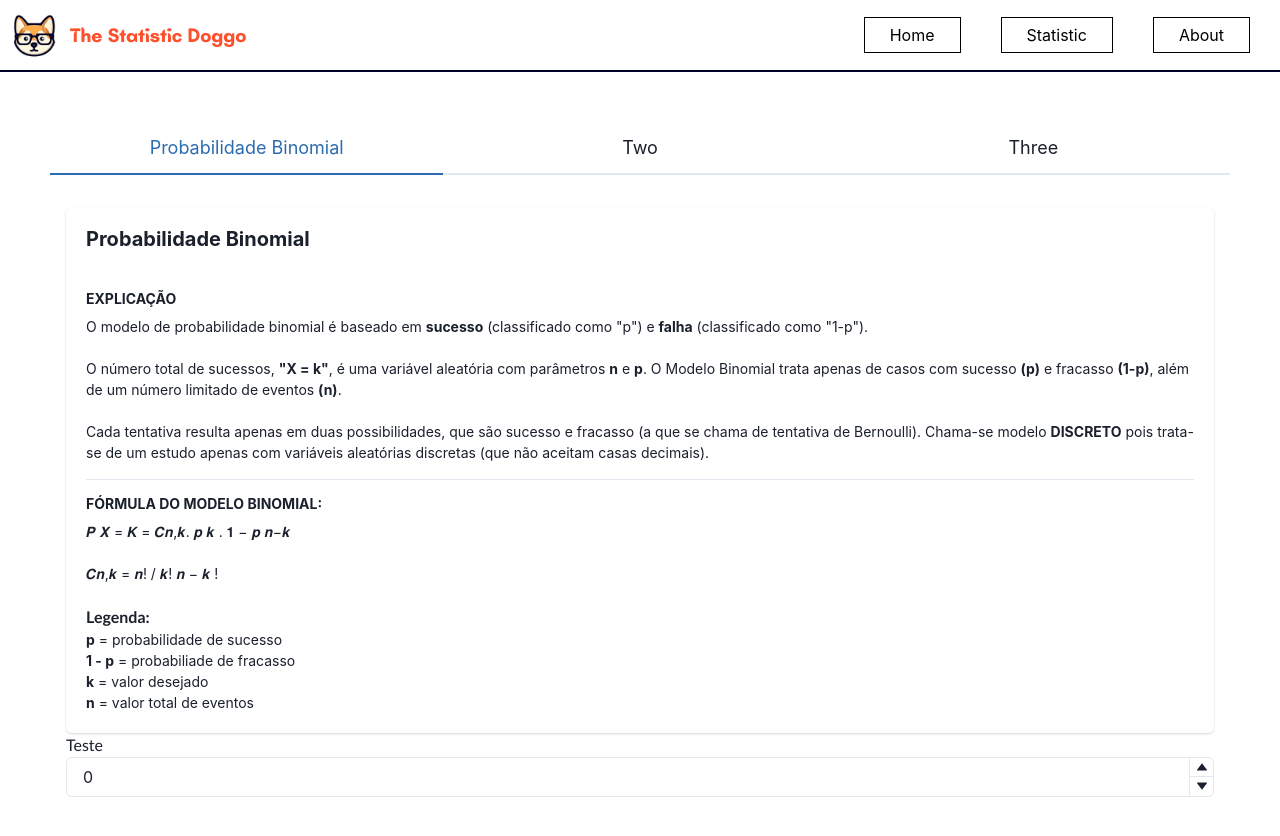
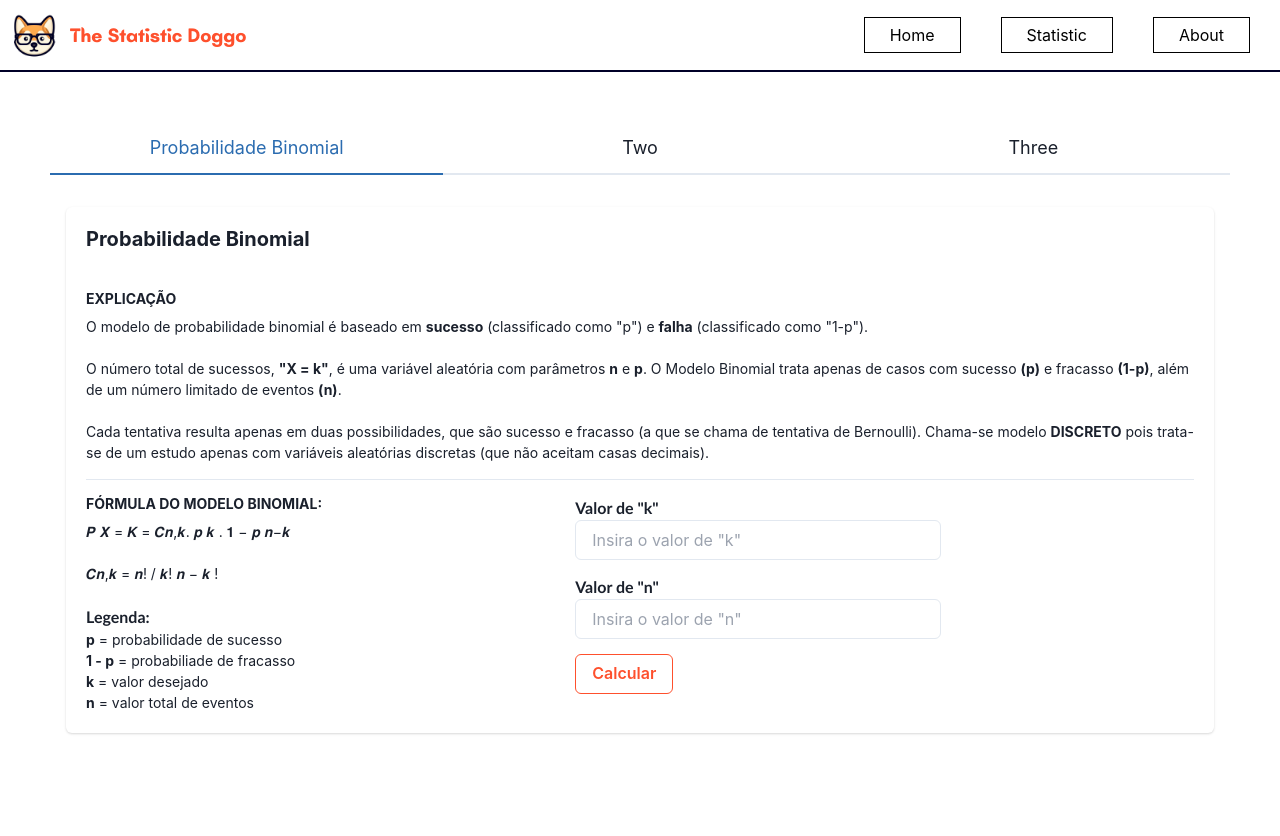
Before and after one commit to brenoocanha/the-statistic-doggo, a React (Create React App) app: page /statistic in a window 1280 px wide. Shown: the top 836 px of the page. After the commit the page ends 800 px from the top, so only its background shows below. Built offline with nearby package versions, Linux system fonts and the light colour scheme; a web font is replaced by a local one.

Commit message:
safe commit

```diff
--- a/package.json
+++ b/package.json
@@ -13,6 +13,9 @@
     "@testing-library/user-event": "^13.5.0",
     "bootstrap": "^5.3.0-alpha3",
     "framer-motion": "^10.12.12",
+    "install": "^0.13.0",
+    "mathjs": "^11.8.0",
+    "npm": "^9.6.7",
     "react": "^18.2.0",
     "react-bootstrap": "^2.7.4",
     "react-dom": "^18.2.0",
--- a/src/components/ProbabilidadeBinomial.js
+++ b/src/components/ProbabilidadeBinomial.js
@@ -1,16 +1,22 @@
-import React from 'react';
+import React, { useState } from 'react';
 import styled from 'styled-components';
-import {
-  NumberInput,
-  NumberInputField,
-  NumberInputStepper,
-  NumberIncrementStepper,
-  NumberDecrementStepper,
-} from '@chakra-ui/react'
-import { Card, CardHeader, CardBody, CardFooter, Heading, Stack, Box, Text, StackDivider } from '@chakra-ui/react'
+import { Card, CardHeader, CardBody, CardFooter, Heading, Stack, Box, Text, StackDivider } from '@chakra-ui/react';
+import { Input } from '@chakra-ui/react'
+import { Button, ButtonGroup } from '@chakra-ui/react'
 
 export default function ProbabilidadeBinomial() {
 
+  const[k, setK] = useState(0);
+  const[n, setN] = useState(0);
+
+  function CalculateBinomial(e){
+    var elementK = document.getElementById('kValue');
+    var kValue = elementK.value;
+    var elementN = document.getElementById('nValue');
+    var nValue = elementN.value;
+
+
+  }
 
   return (
 
@@ -36,6 +42,8 @@ export default function ProbabilidadeBinomial() {
                 <p>Cada tentativa resulta apenas em duas possibilidades, que são sucesso e fracasso (a que se chama de tentativa de Bernoulli). Chama-se modelo <strong>DISCRETO</strong> pois trata-se de um estudo apenas com variáveis aleatórias discretas (que não aceitam casas decimais).</p>
               </Text>
             </Box>
+            <div style={{ display: 'flex', justifyContent: 'space-between' }}>
+              <div>
                 <Box>
                   <Heading size='xs' textTransform='uppercase'>
                     Fórmula do modelo Binomial:
@@ -58,27 +66,30 @@ export default function ProbabilidadeBinomial() {
 
                   </Text>
                 </Box>
-            {/* <Box>
-              <Heading size='xs' textTransform='uppercase'>
-                Analysis
-              </Heading>
-              <Text pt='2' fontSize='sm'>
-                See a detailed analysis of all your business clients.
-              </Text>
-            </Box> */}
+              </div>
+              <div style={{margin: '0 auto'}}>
+                <div style={{marginBottom: '15px'}}>
+                  <label><strong>Valor de "k"</strong></label>
+                  <Input placeholder='Insira o valor de "k"' id='kValue' />
+                </div>
+                <div style={{marginBottom: '15px'}}>
+                  <label><strong>Valor de "n"</strong></label>
+                  <Input placeholder='Insira o valor de "n"' id='nValue' />
+                </div>
+                <div>
+                  <Button color='#fe502d' borderColor='#fe502d' variant='outline' onClick={CalculateBinomial}>Calcular</Button>
+                </div>
+              </div>
+              <div>
+                {/* Result Goes Here */}
+              </div>
+            </div>
+
           </Stack>
         </CardBody>
       </Card>
 
-      {/* Input Fields */}
-      <label>Teste</label>
-      <NumberInput defaultValue={0} precision={0} step={1}>
-        <NumberInputField />
-        <NumberInputStepper>
-          <NumberIncrementStepper />
-          <NumberDecrementStepper />
-        </NumberInputStepper>
-      </NumberInput>
+
     </div>
   )
 }
```
Also changed, not shown: 1 other file (tests, documents, lock files or other folders). Lines whose indentation alone changed are shown as unchanged.
